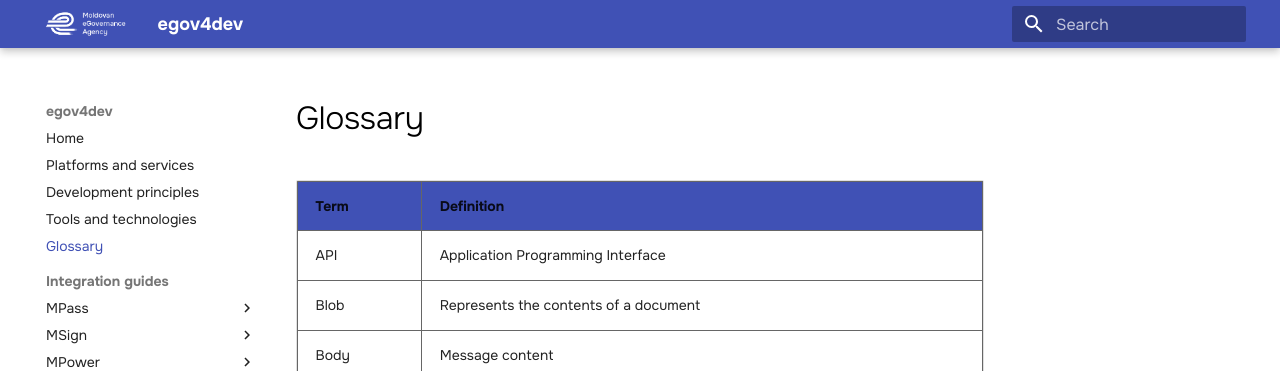
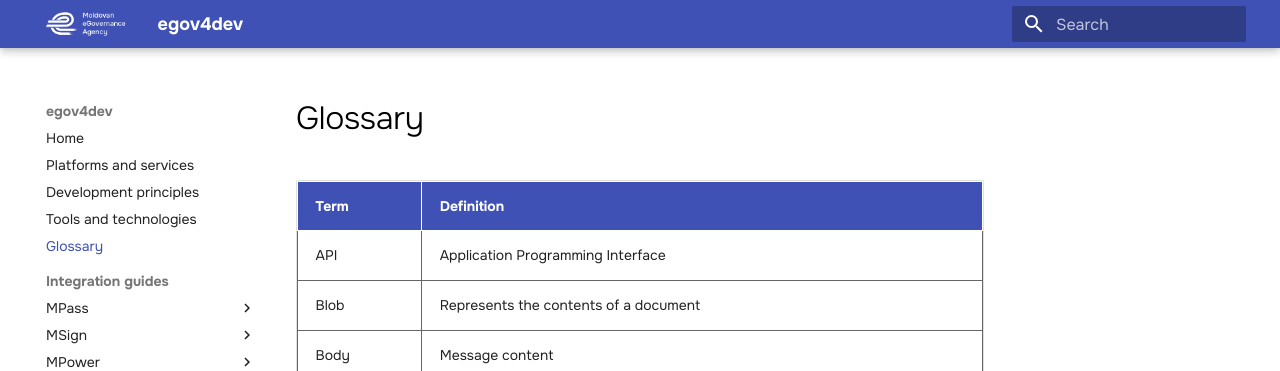
Before and after one commit to egov-moldova/egov4dev, an MkDocs documentation site: the page built from docs/glossary/glossary.md, in a window 1280 px wide. Shown: the top 371 px of the page. Built offline with MkDocs 1.6.1 and Material for MkDocs 9.7.7, drawn with Linux system fonts in a browser that asks for light colours.

Commit message:
Update table.css

```diff
--- a/docs/stylesheets/table.css
+++ b/docs/stylesheets/table.css
@@ -7,11 +7,16 @@ table {
 }
 
 table > thead > tr {
-  font-weight: 500;
+  font-weight: 400; color:white;
   background-color: #4051b5;
 }
 
-table th,
+table th {
+    border: 1px solid #fff !important;
+    padding: 5px;
+    text-align: left;
+    vertical-align: top;
+}
 table td {
     border: 1px solid #666 !important;
     padding: 5px;
```
